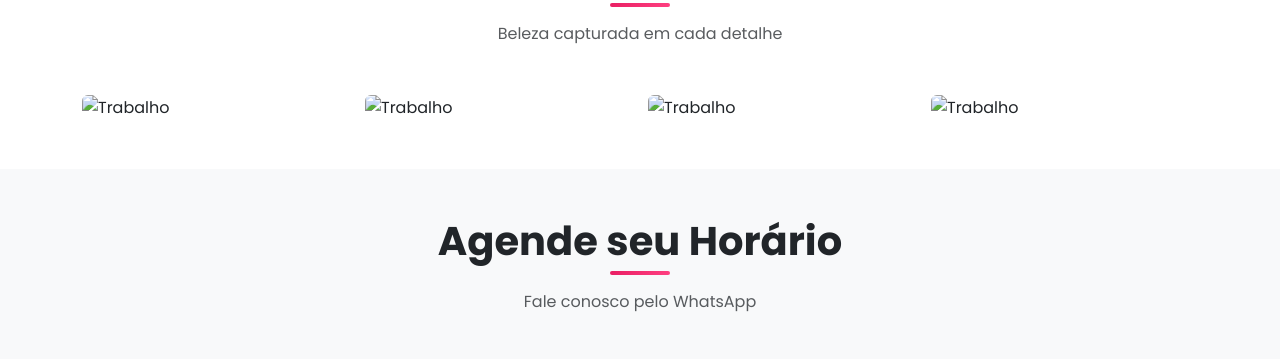
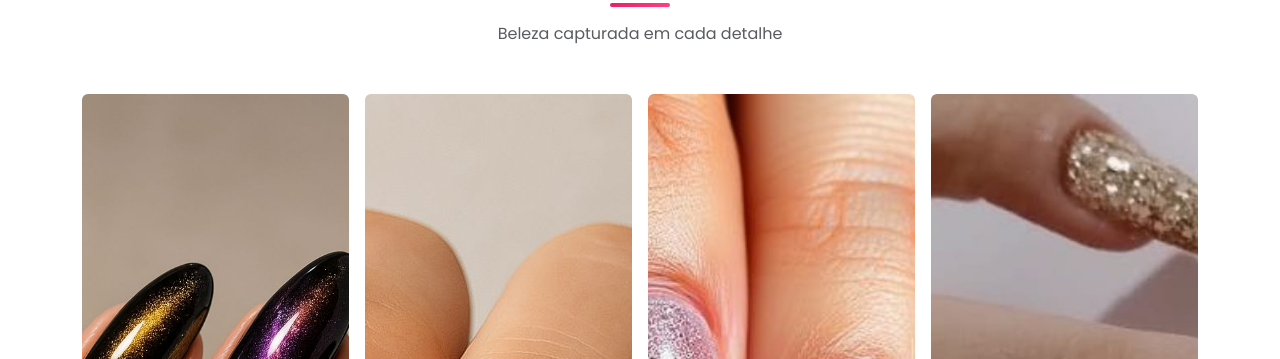
Before and after one commit to jonatasbispo/garrasdagata, a plain HTML site: page index.html in a window 1280 px wide. Shown: the part 1863-2222 px from the top of the page. Drawn offline with nearby package versions, Linux system fonts and the light colour scheme; the site is published under a folder, as on GitHub Pages, so addresses that start at the root find nothing.

Commit message:
Update index.html

```diff
--- a/index.html
+++ b/index.html
@@ -158,16 +158,16 @@
             </div>
             <div class="row g-3">
                 <div class="col-6 col-md-3">
-                    <img src="/01.jpg" class="img-fluid rounded" alt="Trabalho">
+                    <img src="01.jpg" class="img-fluid rounded" alt="Trabalho">
                 </div>
                 <div class="col-6 col-md-3">
-                    <img src="/02.jpg" class="img-fluid rounded" alt="Trabalho">
+                    <img src="02.jpg" class="img-fluid rounded" alt="Trabalho">
                 </div>
                 <div class="col-6 col-md-3">
-                    <img src="/4.jpg" class="img-fluid rounded" alt="Trabalho">
+                    <img src="4.jpg" class="img-fluid rounded" alt="Trabalho">
                 </div>
                 <div class="col-6 col-md-3">
-                    <img src="/44.jpg" class="img-fluid rounded" alt="Trabalho">
+                    <img src="44.jpg" class="img-fluid rounded" alt="Trabalho">
                 </div>
             </div>
         </div>
```
